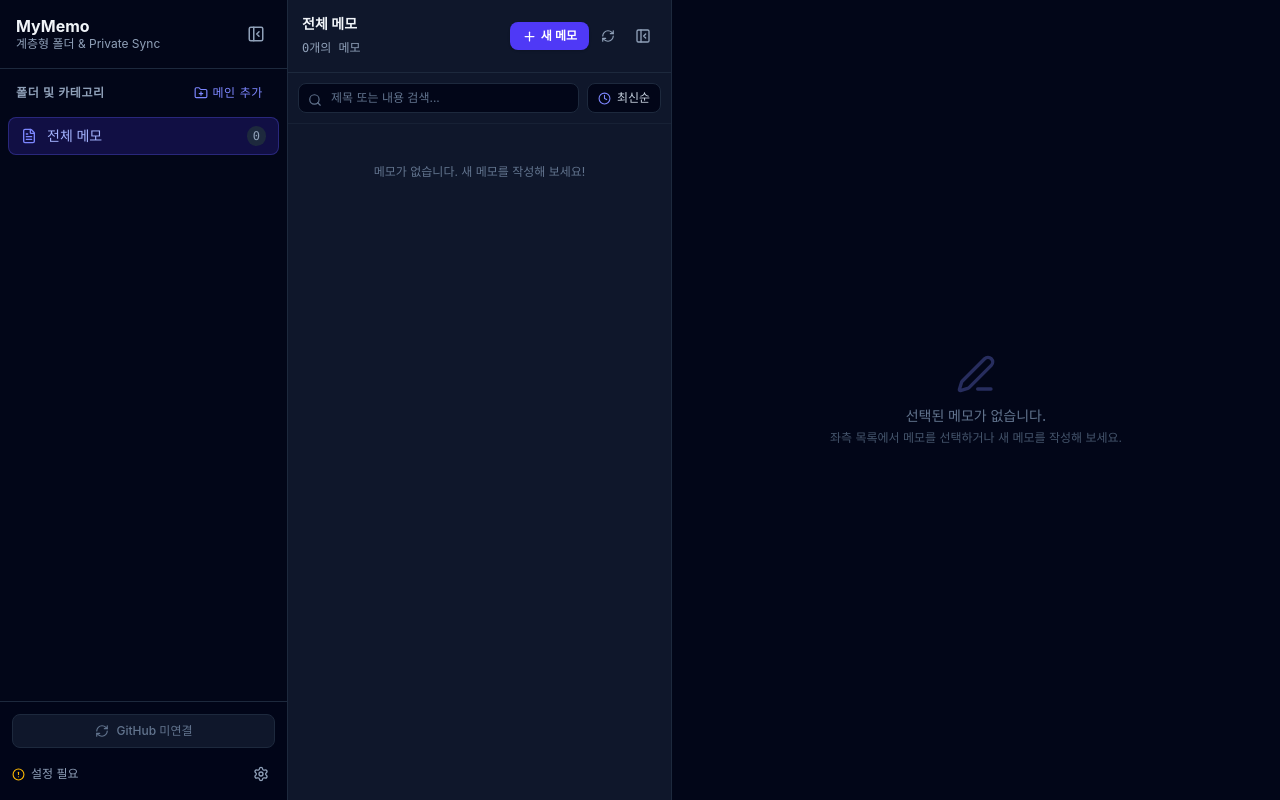
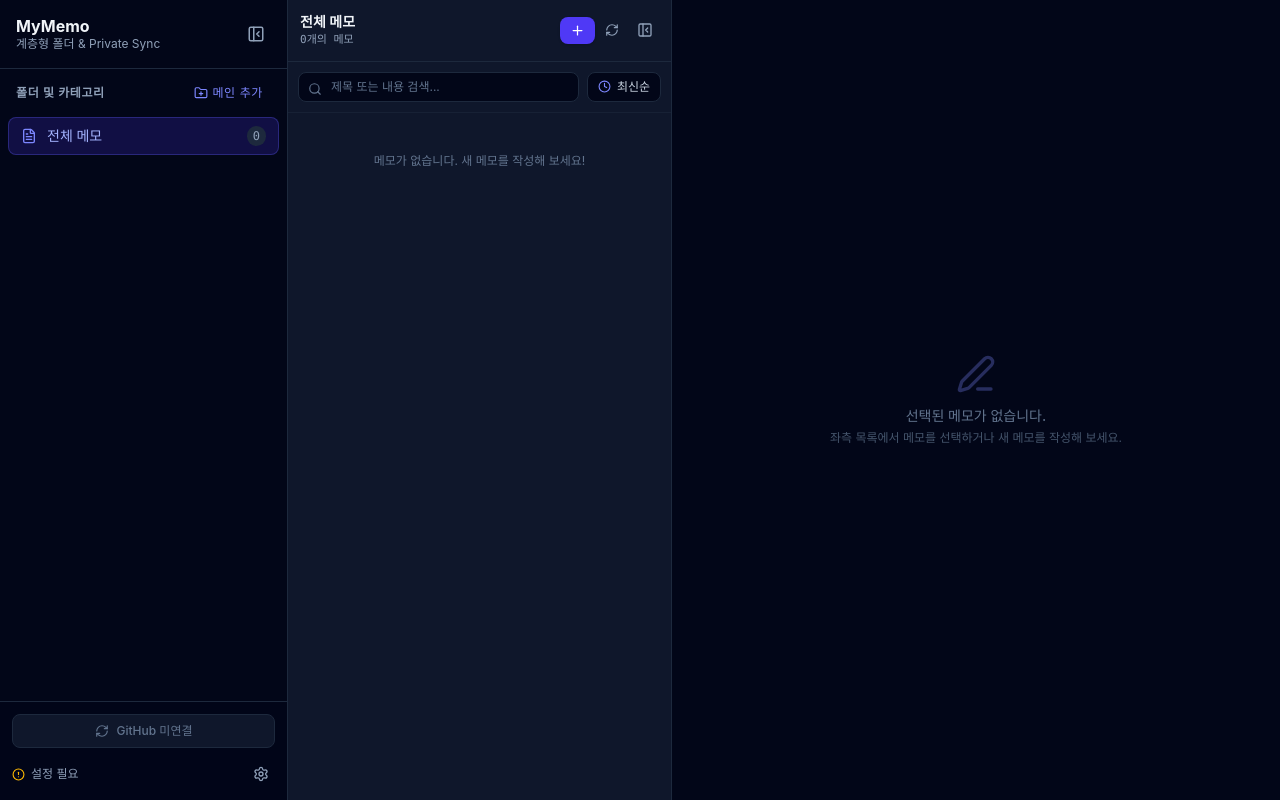
Before and after one commit to unrimit7/MyMemo-App, a React (Vite) app: page / in a window 1280 px wide. Built offline with nearby package versions, Linux system fonts and the light colour scheme.

Commit message:
fix: resolve header text truncation in NoteList by optimizing button layout

```diff
--- a/src/components/NoteList.tsx
+++ b/src/components/NoteList.tsx
@@ -150,8 +150,8 @@ export const NoteList: React.FC<NoteListProps> = ({
       }}
     >
       {/* 상단 헤더 & 모바일 햄버거 & 새 메모 버튼 */}
-      <div className="p-3.5 border-b border-slate-800 flex items-center justify-between gap-2">
-        <div className="flex items-center gap-1.5 truncate">
+      <div className="p-3 border-b border-slate-800 flex items-center justify-between gap-1.5">
+        <div className="flex items-center gap-1.5 min-w-0 flex-1">
           <button
             onClick={onOpenSidebar}
             className="md:hidden p-1.5 -ml-1 text-slate-400 hover:text-white rounded-lg hover:bg-slate-800 shrink-0"
@@ -175,43 +175,42 @@ export const NoteList: React.FC<NoteListProps> = ({
           {parentProject && (
             <button
               onClick={() => onSelectProject?.(parentProject.id)}
-              className="p-1 text-slate-400 hover:text-white rounded-lg hover:bg-slate-800 flex items-center gap-0.5 text-xs shrink-0"
-              title={`${parentProject.name} 폴더로 이동`}
+              className="p-1.5 text-slate-400 hover:text-white hover:bg-slate-800 rounded-lg flex items-center text-xs shrink-0 transition-colors"
+              title={`상위 폴더 (${parentProject.name}) 로 이동`}
             >
-              <ChevronLeft size={16} />
-              <span className="truncate max-w-[70px] hidden sm:inline">{parentProject.name}</span>
+              <ChevronLeft size={16} className="text-indigo-400" />
             </button>
           )}
 
-          <div className="truncate">
-            <h2 className="font-semibold text-slate-100 text-sm truncate flex items-center gap-1.5">
+          <div className="min-w-0 flex-1">
+            <h2 className="font-semibold text-slate-100 text-sm truncate flex items-center gap-1" title={projectTitle}>
               {currentProject?.isLocalOnly && <Lock size={13} className="text-amber-400 shrink-0" />}
-              <span>{projectTitle}</span>
+              <span className="truncate">{projectTitle}</span>
             </h2>
-            <span className="text-xs text-slate-400 font-mono">
+            <span className="text-[11px] text-slate-400 font-mono block truncate">
               {filteredNotes.length}개의 메모
             </span>
           </div>
         </div>
 
-        <div className="flex items-center gap-1.5 shrink-0">
+        <div className="flex items-center gap-1 shrink-0">
           {currentProject && onRequestCreateSubfolder && (
             <button
               onClick={() => onRequestCreateSubfolder(currentProject.id)}
-              className="flex items-center gap-1 px-2.5 py-1.5 bg-slate-800 hover:bg-slate-750 text-indigo-300 border border-slate-700/80 rounded-lg text-xs font-semibold shadow-sm transition-all active:scale-95"
+              className="p-1.5 bg-slate-800 hover:bg-slate-750 text-indigo-300 hover:text-white border border-slate-700/80 rounded-lg text-xs font-medium shadow-sm transition-all active:scale-95 flex items-center gap-1"
               title={`${currentProject.name}의 하위 폴더 생성`}
             >
-              <FolderPlus size={14} className="text-indigo-400" />
-              <span className="hidden sm:inline">하위 폴더</span>
+              <FolderPlus size={15} className="text-indigo-400" />
             </button>
           )}
 
           <button
             onClick={onCreateNote}
-            className="flex items-center gap-1 px-3 py-1.5 bg-indigo-600 hover:bg-indigo-500 text-white rounded-lg text-xs font-semibold shadow-sm transition-all active:scale-95"
+            className="flex items-center gap-1 px-2.5 py-1.5 bg-indigo-600 hover:bg-indigo-500 text-white rounded-lg text-xs font-semibold shadow-sm transition-all active:scale-95"
+            title="새 메모 작성"
           >
             <Plus size={15} />
-            <span>새 메모</span>
+            <span className="hidden xs:inline">새 메모</span>
           </button>
 
           {/* 동기화 버튼 (사이드바가 접혔을 때도 즉시 동기화 가능) */}
```
